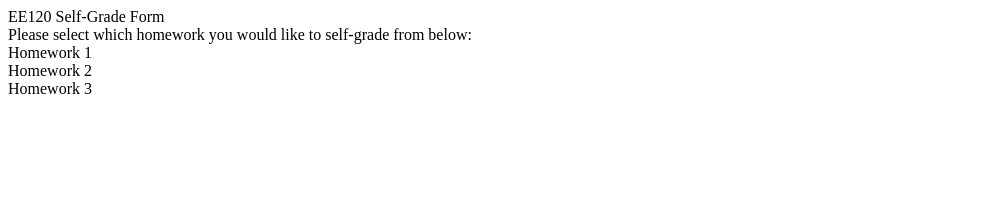
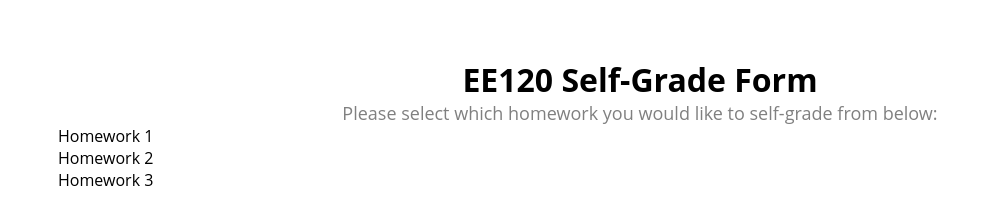
Before and after one commit to prestonfu/ee126-selfgrade-form, a Gatsby site: page / in a window 1280 px wide. Shown: the whole page, without its empty margins (0-992 px from the left). Built offline with nearby package versions, Linux system fonts and the light colour scheme; Gatsby itself is replaced by a stand-in of ours.

Commit message:
style stuff

```diff
--- a/src/pages/index.tsx
+++ b/src/pages/index.tsx
@@ -1,15 +1,16 @@
 import * as React from "react"
 import homeworkData from "../data/homeworkData.json"
+import * as indexStyles from "../styles/indexStyles.module.css"
 
 export default class Home extends React.Component {
   render() {
     return (
-      <div>
-        <div>
+      <div className={indexStyles.indexWrapper}>
+        <div className={indexStyles.title}>
           EE120 Self-Grade Form
         </div>
 
-        <div>
+        <div className={indexStyles.description}>
           Please select which homework you would like to self-grade from below:
         </div>
 
--- /dev/null
+++ b/src/styles/indexStyles.module.css
@@ -0,0 +1,22 @@
+body {
+    font-family: 'Open Sans'
+}
+
+.indexWrapper {
+    padding: 50px;
+}
+
+.title {
+    font-size: xx-large;
+    font-weight: bold;
+    color: black;
+    margin: auto 0;
+    text-align: center;
+}
+
+.description {
+    font-size: large;
+    color: grey;
+    text-align: center;
+
+}
```
